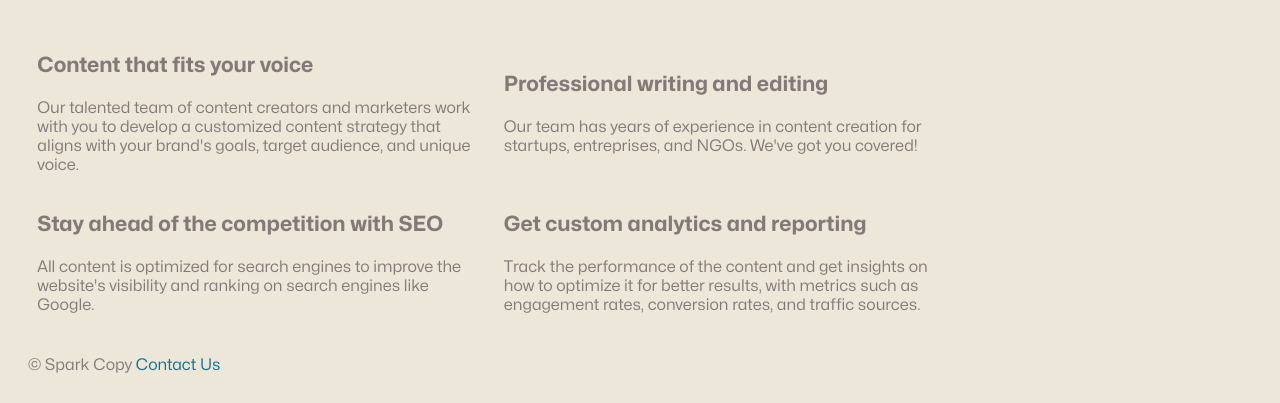
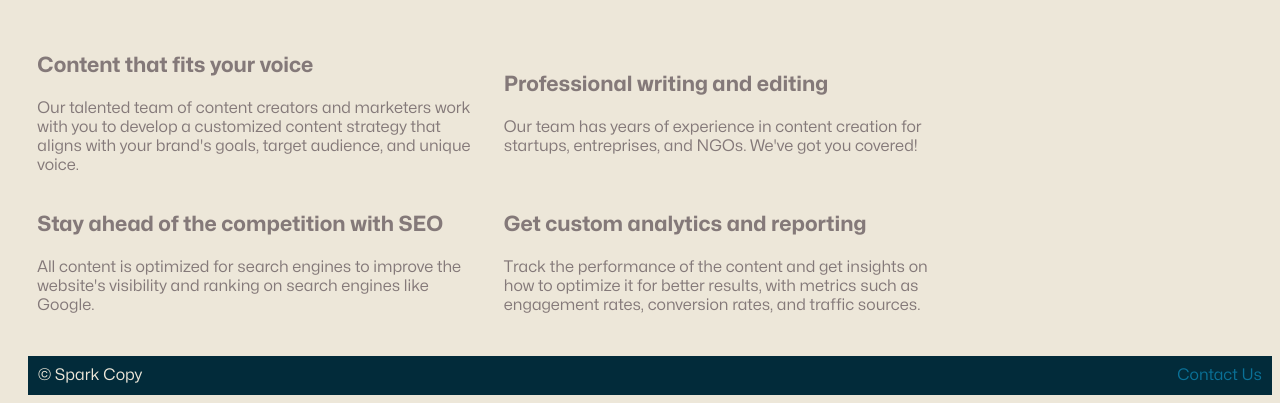
Before and after one commit to claudiaalmeidavs/first-project, a plain HTML site: page index.html in a window 1280 px wide. Shown: the part 699-1102 px from the top of the page. Drawn offline with Linux system fonts and the light colour scheme; files whose address does not match are found by name.

Commit message:
fixed the alignment in the footer

```diff
--- a/style.css
+++ b/style.css
@@ -59,7 +59,14 @@ a:visited {
     text-decoration: none;
 }
 
-footer {}
+footer {
+    display: flex;
+    flex-direction: row;
+    justify-content: space-between;
+    background-color: #022B3A;
+    padding: 10px;
+    color: #EDE7D9;
+}
 
 @media screen and (min-width: 768px) {
     .main {
```
Also changed, not shown: index.html (+2 -1 lines).
